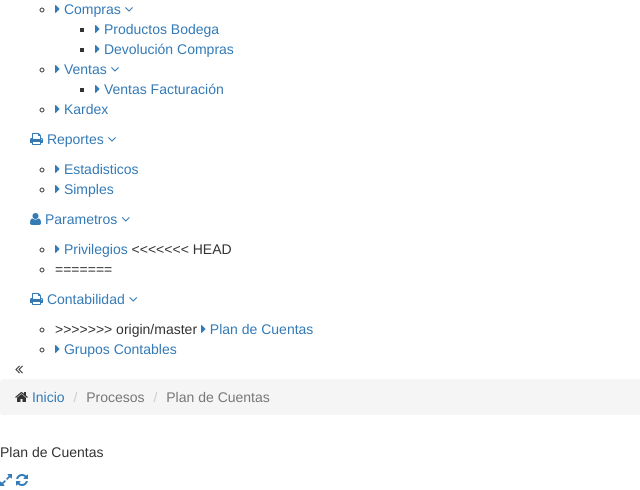
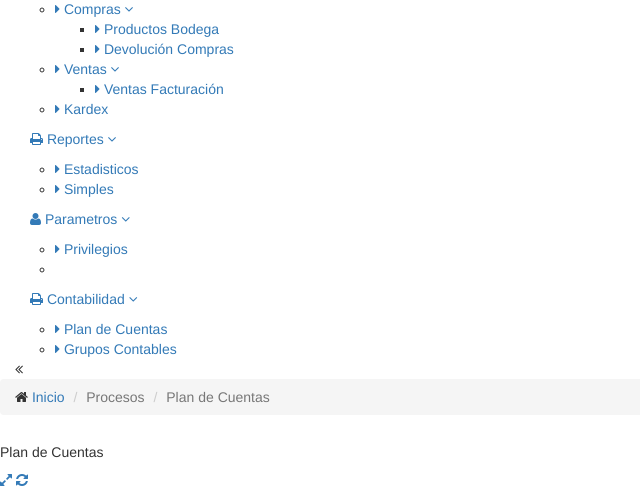
Before and after one commit to deividscriollo/dow, a PHP site: page /sistema_dow/data/grupos/index.php in a window 1280 px wide. Shown: the part 618-1108 px from the top of the page, without its empty margins (0-640 px from the left). Run offline with PHP 8.4, Linux system fonts and the light colour scheme; the visitor is signed in with stand-in values (Sample User, id 1); some libraries are stand-ins or nearby versions.

Commit message:
estrcutura menu

```diff
--- a/data/grupos/index.php
+++ b/data/grupos/index.php
@@ -43,7 +43,7 @@ if(!isset($_SESSION))
 		<script src="../../dist/js/ace-extra.min.js"></script>
 	</head>
 
-	<body class="skin-1">
+	<body class="skin-2">
 		<?php menu_arriba(); ?>
 		<div class="main-container" id="main-container">
 			<?php menu_lateral(); ?>
--- a/data/menu/index.php
+++ b/data/menu/index.php
@@ -1027,20 +1027,21 @@ function menu_lateral(){
 					Privilegios
 				</a>
 				<b class="arrow"></b>
-<<<<<<< HEAD
 			</li>';
 			print '<li ';
 				if ($acus[3]=='plan_cuentas') {
 					print('class="hover active"');
 				}else print('class="hover"');
 			print'>
-=======
+
 			</li>';
 			print '</ul>
 		</li>';
-		print '<li ';if ($acus[3]=='plan_cuentas') {
-		print('class="active open"');
-		}print'>
+		print '<li ';
+			if ($acus[3]=='plan_cuentas') {
+				print('class="hover active open"');
+			}else print('class="hover"');
+		print'>
 			<a href="#" class="dropdown-toggle">
 				<i class="menu-icon fa fa-print ranger"></i>
 				<span class="menu-text">
@@ -1050,19 +1051,23 @@ function menu_lateral(){
 			</a>
 			<b class="arrow"></b>
 			<ul class="submenu">';
-			print '<li ';if ($acus[3]=='plan_cuentas') {
-				print('class="active"');
-			}print'>
->>>>>>> origin/master
+			print '<li ';
+				if ($acus[3]=='plan_cuentas') {
+					print('class="hover active"');
+				}else print('class="hover"');
+			print'>
+
 				<a href="../plan_cuentas/">
 					<i class="menu-icon fa fa-caret-right"></i>
 					Plan de Cuentas
 				</a>
 				<b class="arrow"></b>
 			</li>';
-			print '<li ';if ($acus[3]=='grupos') {
-				print('class="active"');
-			}print'>
+			print '<li ';
+				if ($acus[3]=='grupos') {
+					print('class="hover active"');
+				}else print('class="hover"');
+			print'>
 				<a href="../grupos/">
 					<i class="menu-icon fa fa-caret-right"></i>
 					Grupos Contables
```
